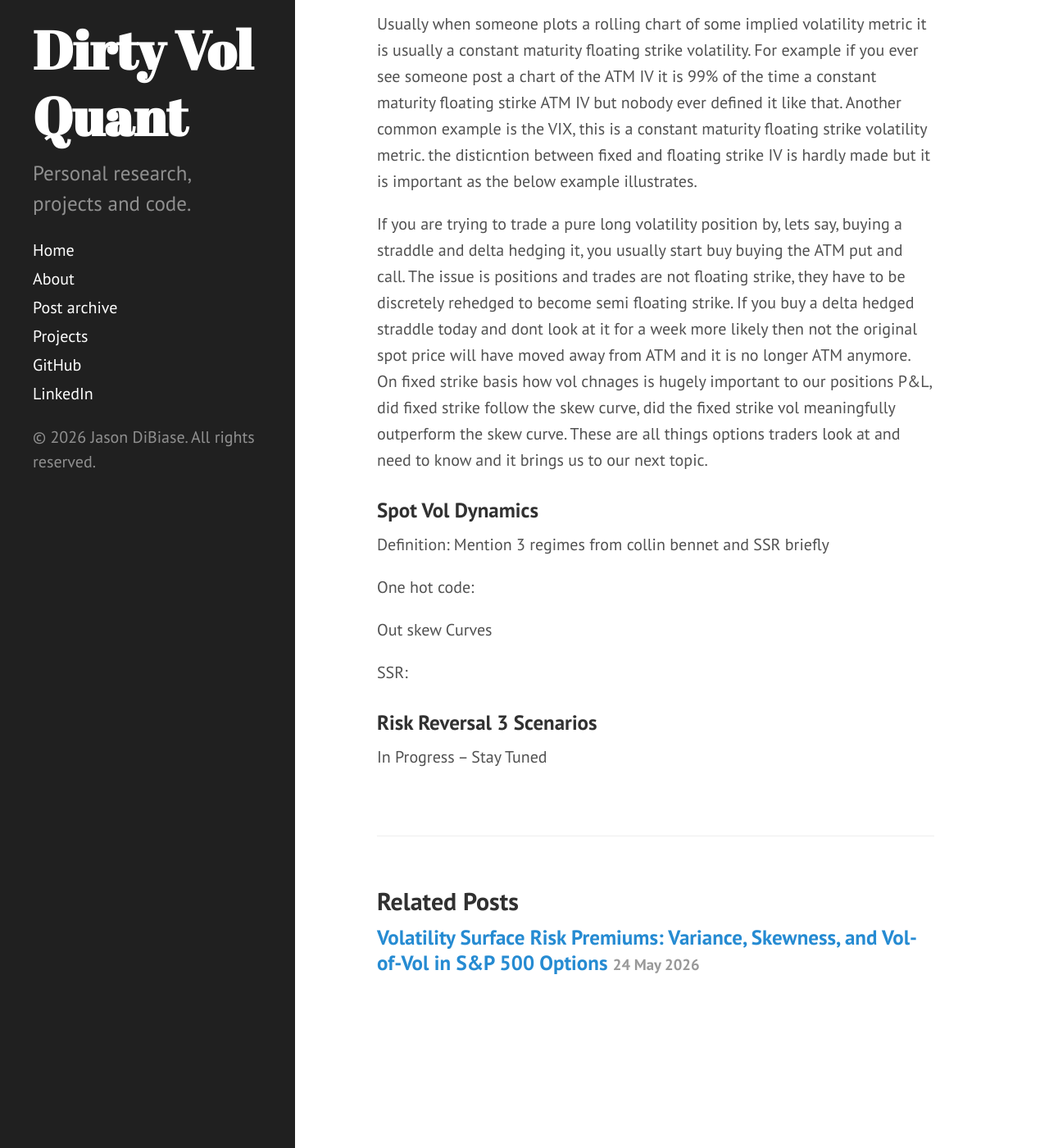
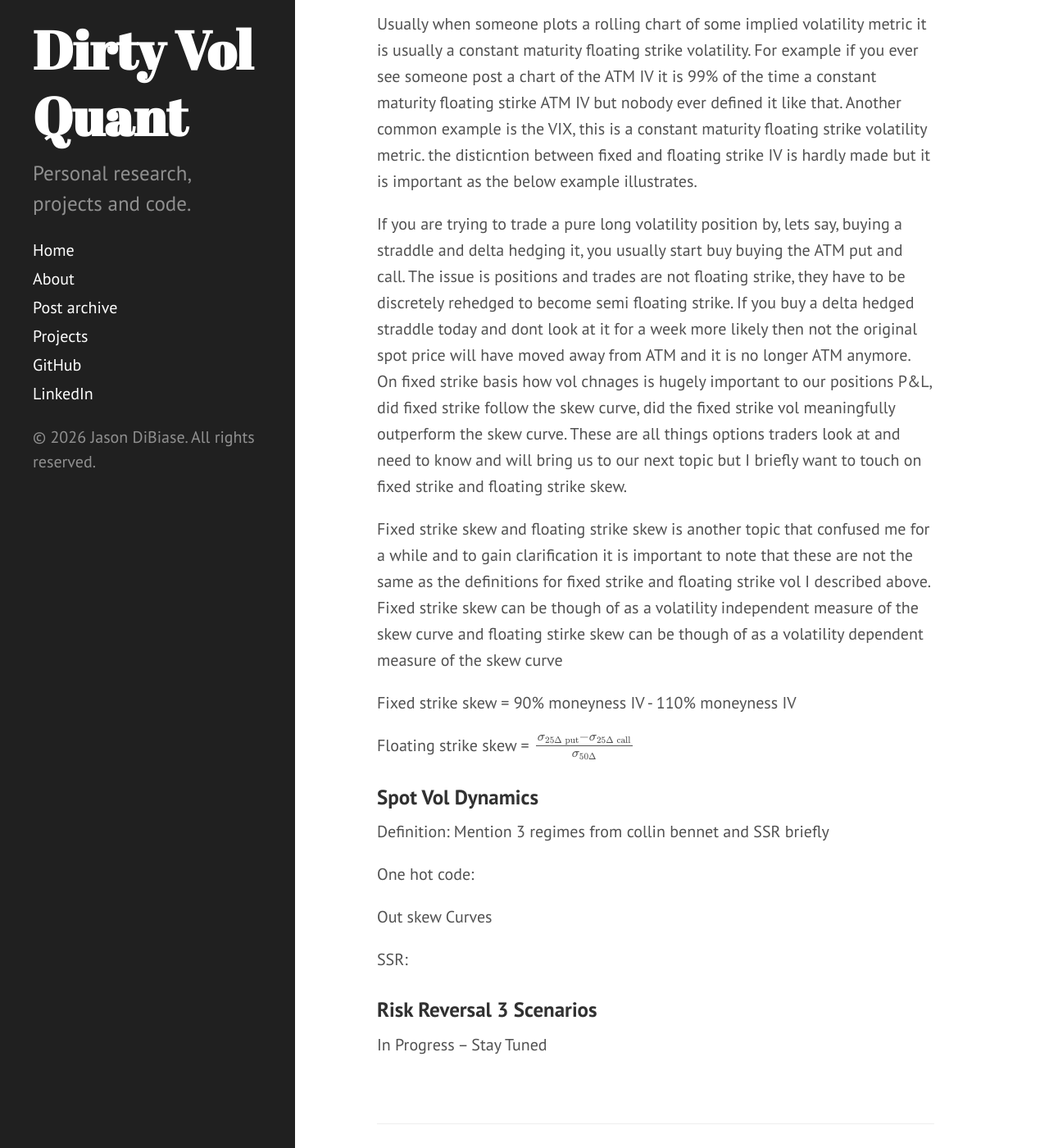
Before and after one commit to dibiasej/dibiasej.github.io, a Jekyll site: the page built from _posts/2026-06-07-Fixed-Strike-Floating-Strike-Spot-Vol-Dynamics-And-The-Skew-Stickiness-Ratio-Part-1.md, in a window 1280 px wide and 1400 px high, scrolled down 2676 px. Shown: the whole window at 82% size. Built offline with Jekyll 4.4.1, drawn with Linux system fonts in a browser that asks for light colours; Markdown is read by kramdown in place of the engine named in the settings.

Commit message:
added vol

```diff
--- a/_posts/2026-06-07-Fixed-Strike-Floating-Strike-Spot-Vol-Dynamics-And-The-Skew-Stickiness-Ratio-Part-1.md
+++ b/_posts/2026-06-07-Fixed-Strike-Floating-Strike-Spot-Vol-Dynamics-And-The-Skew-Stickiness-Ratio-Part-1.md
@@ -25,7 +25,13 @@ Next we show similar graphs for a floating strike volatility time series. Rememb
 
 Usually when someone plots a rolling chart of some implied volatility metric it is usually a constant maturity floating strike volatility. For example if you ever see someone post a chart of the ATM IV it is 99% of the time a constant maturity floating stirke ATM IV but nobody ever defined it like that. Another common example is the VIX, this is a constant maturity floating strike volatility metric. the disticntion between fixed and floating strike IV is hardly made but it is important as the below example illustrates.
 
-If you are trying to trade a pure long volatility position by, lets say, buying a straddle and delta hedging it, you usually start buy buying the ATM put and call. The issue is positions and trades are not floating strike, they have to be discretely rehedged to become semi floating strike. If you buy a delta hedged straddle today and dont look at it for a week more likely then not the original spot price will have moved away from ATM and it is no longer ATM anymore. On fixed strike basis how vol chnages is hugely important to our positions P&L, did fixed strike follow the skew curve, did the fixed strike vol meaningfully outperform the skew curve. These are all things options traders look at and need to know and it brings us to our next topic.
+If you are trying to trade a pure long volatility position by, lets say, buying a straddle and delta hedging it, you usually start buy buying the ATM put and call. The issue is positions and trades are not floating strike, they have to be discretely rehedged to become semi floating strike. If you buy a delta hedged straddle today and dont look at it for a week more likely then not the original spot price will have moved away from ATM and it is no longer ATM anymore. On fixed strike basis how vol chnages is hugely important to our positions P&L, did fixed strike follow the skew curve, did the fixed strike vol meaningfully outperform the skew curve. These are all things options traders look at and need to know and will bring us to our next topic but I briefly want to touch on fixed strike and floating strike skew.
+
+Fixed strike skew and floating strike skew is another topic that confused me for a while and to gain clarification it is important to note that these are not the same as the definitions for fixed strike and floating strike vol I described above. Fixed strike skew can be though of as a volatility independent measure of the skew curve and floating stirke skew can be though of as a volatility dependent measure of the skew curve
+
+Fixed strike skew = 90% moneyness IV - 110% moneyness IV
+
+Floating strike skew = $$\frac{\sigma_{25\Delta\,\mathrm{put}} - \sigma_{25\Delta\,\mathrm{call}}}{\sigma_{50\Delta}}$$
 
 ### Spot Vol Dynamics
 Definition: Mention 3 regimes from collin bennet and SSR briefly
```
